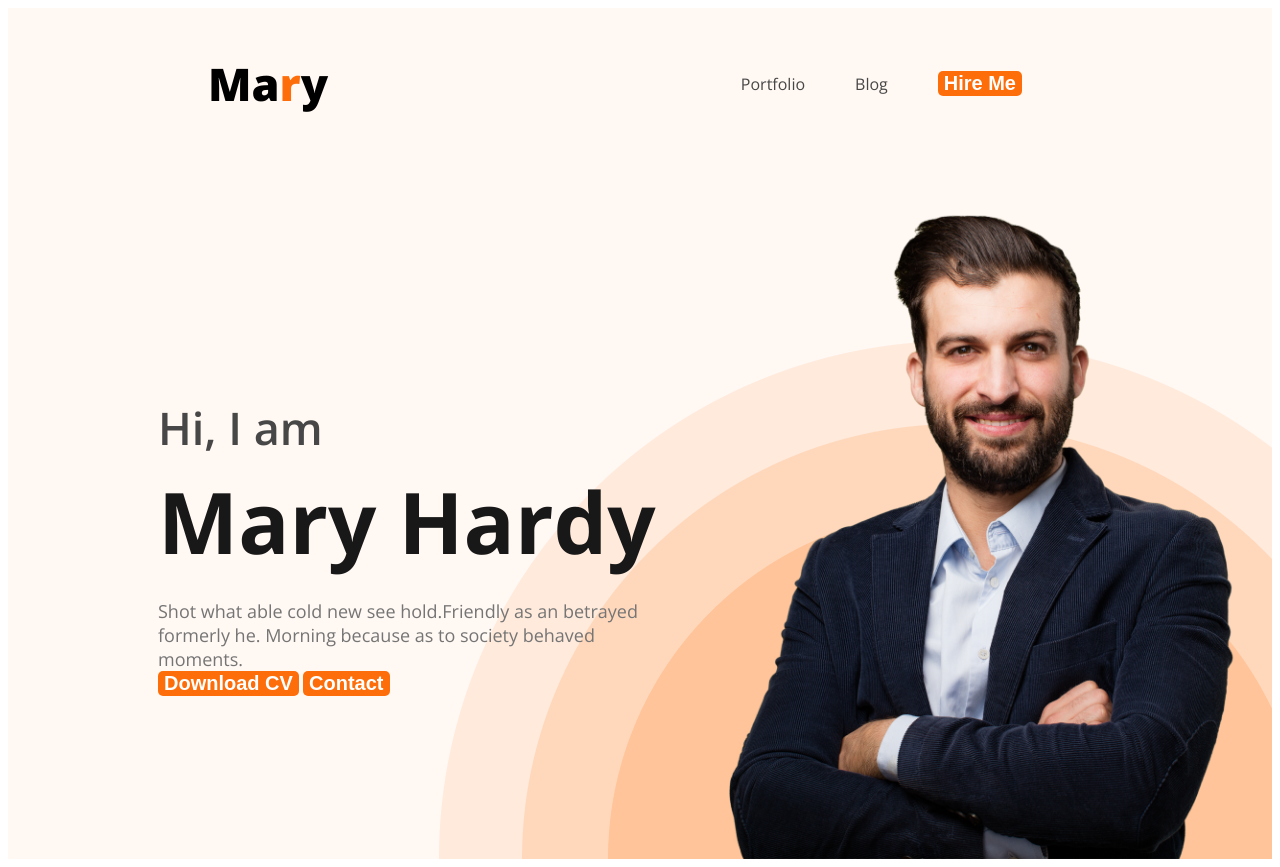
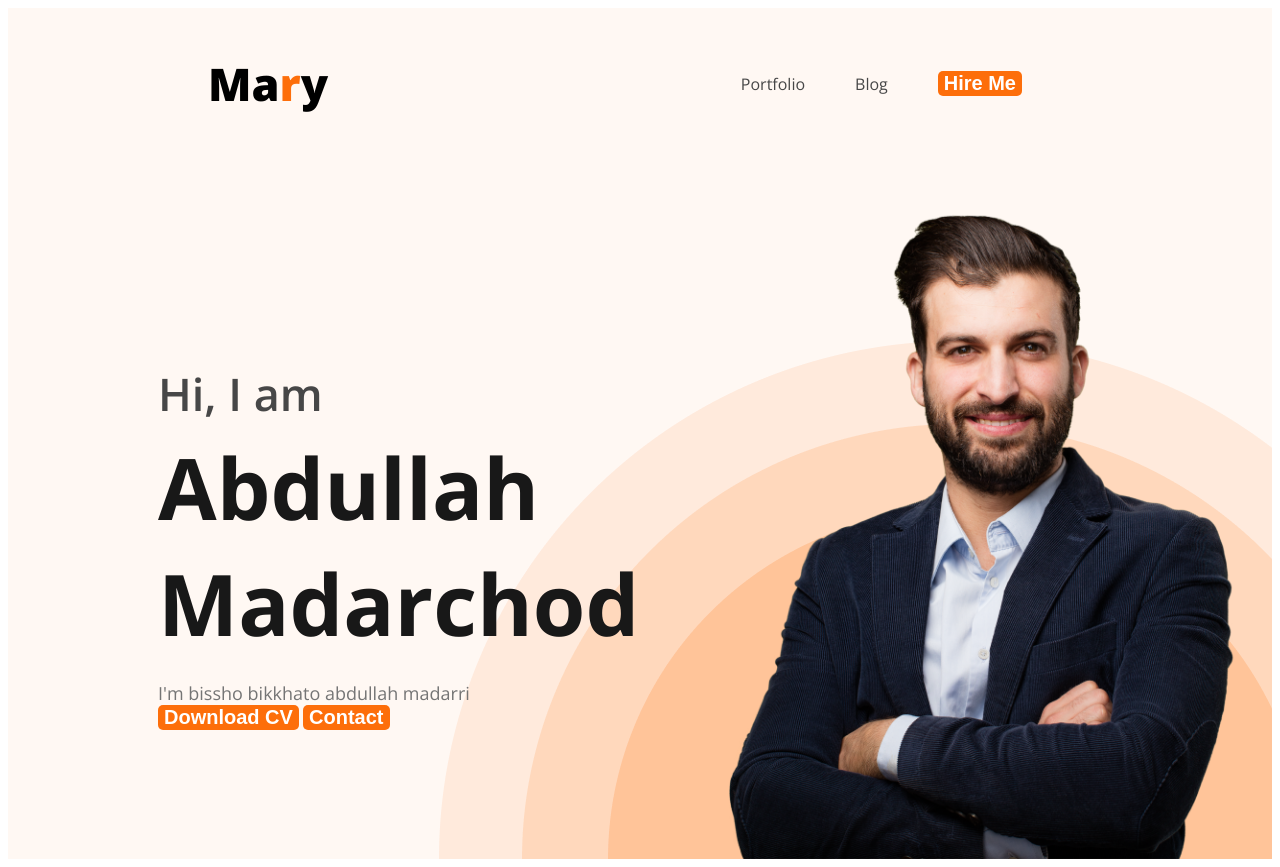
Before and after one commit to Yousuf7900/portfolio-website, a plain HTML site: page index.html in a window 1280 px wide. Drawn offline with nearby package versions, Linux system fonts and the light colour scheme.

Commit message:
abdullah

```diff
--- a/index.html
+++ b/index.html
@@ -25,10 +25,9 @@
       <div class="banner">
         <div class="banner-content">
           <h3 class="banner-greeting">Hi, I am</h3>
-          <h1 class="banner-title">Mary Hardy</h1>
+          <h1 class="banner-title">Abdullah Madarchod</h1>
           <p class="banner-description">
-            Shot what able cold new see hold.Friendly as an betrayed formerly
-            he. Morning because as to society behaved moments.
+            I'm bissho bikkhato abdullah madarri
           </p>
           <button class="orange-button">Download CV</button>
           <button class="orange-button">Contact</button>
```
Also changed, not shown: portfolio.css (+7 -9 lines).
